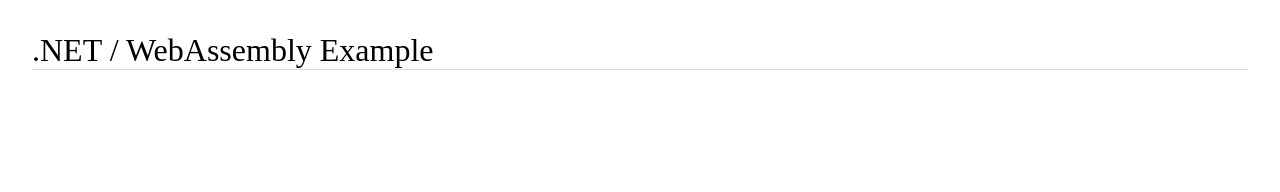
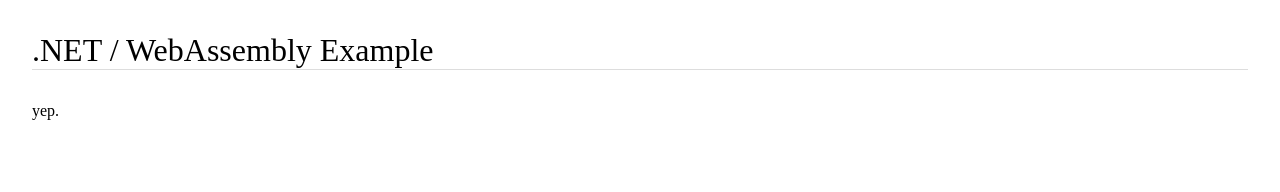
Before and after one commit to dfbaskin/dotnet-webassembly, a React (Vite) app in the folder webapp/: page / in a window 1280 px wide. Shown: the top 192 px of the page. Built offline with nearby package versions, Linux system fonts and the light colour scheme.

Commit message:
Adding demo component.

```diff
--- a/webapp/src/App.tsx
+++ b/webapp/src/App.tsx
@@ -1,4 +1,5 @@
 import "./App.scss";
+import { Demo } from "./Demo";
 
 export function App() {
   return (
@@ -6,6 +7,9 @@
       <header>
         <h1>.NET / WebAssembly Example</h1>
       </header>
+      <section>
+        <Demo />
+      </section>
     </div>
   );
 }
--- /dev/null
+++ b/webapp/src/Demo.tsx
@@ -0,0 +1,3 @@
+export function Demo() {
+  return <div>yep.</div>;
+}
```
Also changed, not shown: 1 other file (tests, documents, lock files or other folders).
